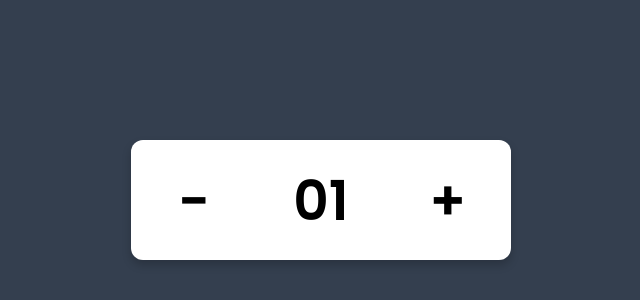
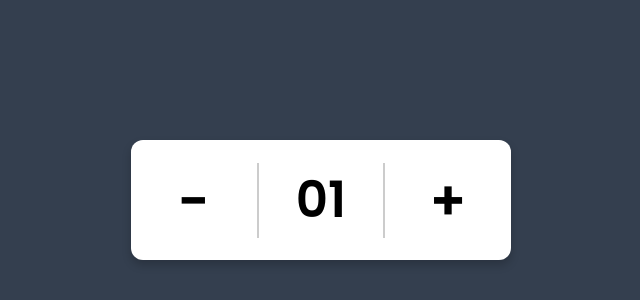
Before and after one commit to bhaskarpati2000/Java, a plain HTML site: page index.html in a window 1280 px wide. Shown: the part 200-500 px from the top of the page, 319-959 px from the left. Drawn offline with Linux system fonts and the light colour scheme.

Commit message:
4th push

```diff
--- a/style.css
+++ b/style.css
@@ -32,9 +32,9 @@ body{
   cursor: pointer;
   user-select: none;
 }
-/* .wrapper span.num{
+.wrapper span.num{
   font-size: 50px;
   border-right: 2px solid rgba(0,0,0,0.2);
   border-left: 2px solid rgba(0,0,0,0.2);
   pointer-events: none;
-} */
+}
```
